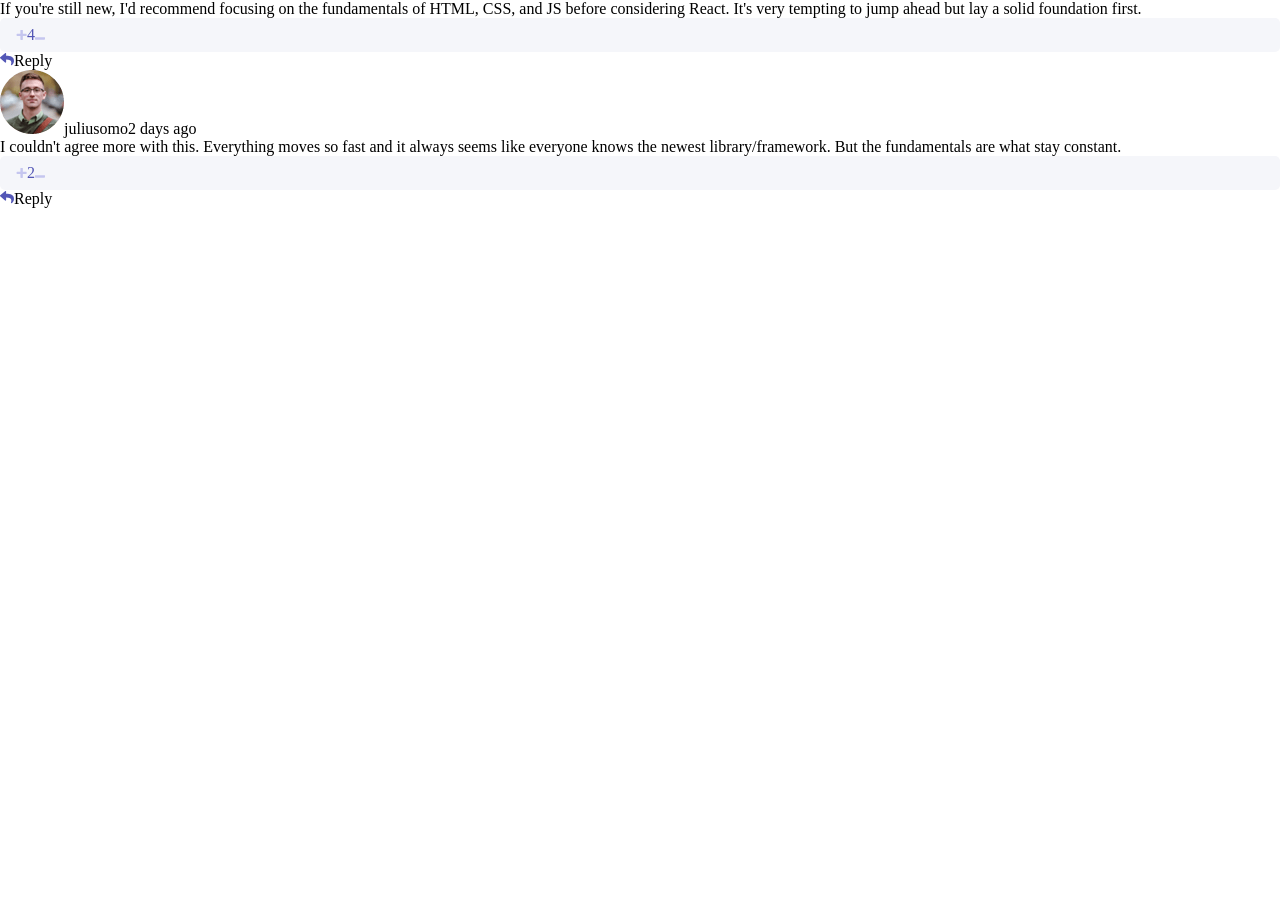
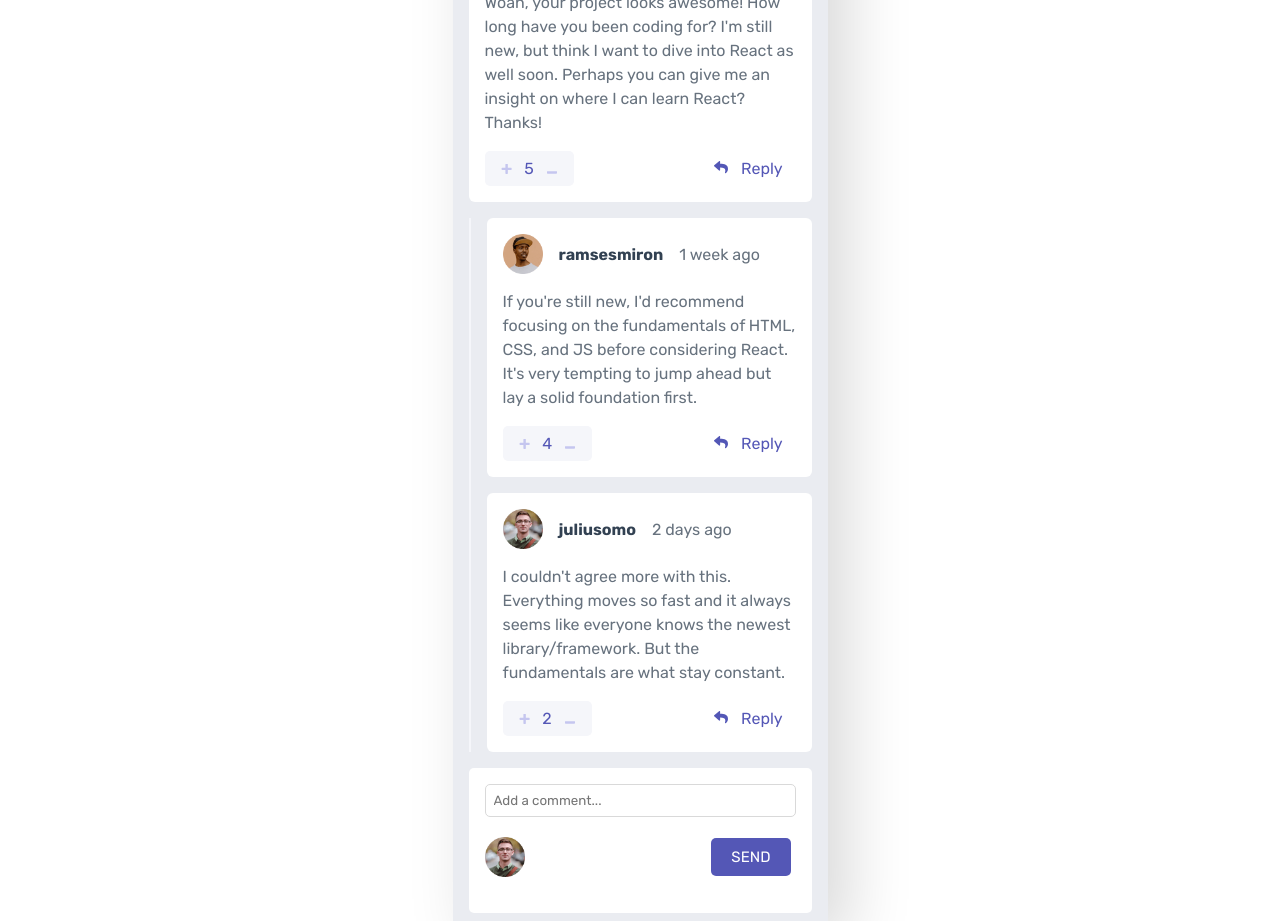
Before and after one commit to IpieA/interactive-comment-app, a React (Create React App) app: page / in a window 1280 px wide. Shown: the part 380-1301 px from the top of the page. Before the commit the page ends 800 px from the top, so only its background shows below. Built offline with nearby package versions, Linux system fonts and the light colour scheme.

Commit message:
Added base styling to app & created AddComment component

```diff
--- a/public/index.html
+++ b/public/index.html
@@ -3,6 +3,9 @@
   <head>
     <meta charset="utf-8" />
     <link rel="icon" href="%PUBLIC_URL%/favicon.ico" />
+    <link rel="preconnect" href="https://fonts.googleapis.com">
+    <link rel="preconnect" href="https://fonts.gstatic.com" crossorigin>
+    <link href="https://fonts.googleapis.com/css2?family=Rubik:wght@400;500;700&display=swap" rel="stylesheet">
     <meta name="viewport" content="width=device-width, initial-scale=1" />
     <meta name="theme-color" content="#000000" />
     <meta
--- a/src/App.js
+++ b/src/App.js
@@ -1,12 +1,14 @@
 import data from "./data.json";
 import Comment from "./components/Comment";
+import AddComment from "./components/AddComment";
 
 function App() {
   return (
-    <div className="App">
+    <div className="app">
       {data.comments.map((comment) => (
         <Comment key={comment.id} comment={comment} />
       ))}
+      <AddComment data={data}/>
     </div>
   );
 }
--- /dev/null
+++ b/src/components/AddComment.js
@@ -0,0 +1,21 @@
+import data from '../data.json'
+import Button from "./Button"
+
+const AddComment = ( {} ) => {
+  return (
+    <div className="add-comment-container">
+        <input
+            type="text"
+            name=""
+            id=""
+            placeholder="Add a comment..."
+        />
+      <div className='send-comment-container'>
+        <img className='user-image' src={data.currentUser.image.png} alt="" />
+        <Button color={"hsl(238, 40%, 52%)"} text={"SEND"}/>
+      </div>
+    </div>
+  )
+}
+
+export default AddComment
--- /dev/null
+++ b/src/components/Button.js
@@ -0,0 +1,13 @@
+const Button = ({ color, text }) => {
+  return (
+    <div>
+        <button
+            style={{ backgroundColor: color}}
+            className="btn">
+            {text}
+      </button>
+    </div>
+  )
+}
+
+export default Button
--- a/src/components/Comment.js
+++ b/src/components/Comment.js
@@ -5,9 +5,9 @@ const Comment = ( {comment} ) => {
 
   const renderReplies = (replies) => {
     return (
-      <ul>
+      <ul className="comment-replies">
         {replies.map((reply) => (
-          <li key={reply.id}>
+          <li className="single-reply" key={reply.id}>
             <Comment comment={reply} />
           </li>
         ))}
@@ -17,26 +17,27 @@ const Comment = ( {comment} ) => {
 
 
   return (
-    <div>
-      <div>
-          <img src={comment.user.image.png} alt="" />
-          <span>{comment.user.username}</span>
-          <span>{comment.createdAt}</span>
+    <>
+    <div className="single-comment">
+      <div className="user-info-container">
+          <img className="user-image" src={comment.user.image.png} alt="" />
+          <span className="username">{comment.user.username}</span>
+          <span className="date-posted">{comment.createdAt}</span>
       </div>
-      <div>
+      <div className="comment-text">
         {comment.content}
       </div>
-      <div>
+      <div className="vote-and-reply-container">
         <Likes voteNumber={comment.score}/>
         <ReplyButton />
       </div>
-      {comment.replies && comment.replies.length > 0 && (
-        <div>
-          <h4>Replies:</h4>
-          {renderReplies(comment.replies)}
-        </div>
-      )}
     </div>
+    {comment.replies && comment.replies.length > 0 && (
+      <div>
+        {renderReplies(comment.replies)}
+      </div>
+    )}
+    </>
   )
 };
 
--- a/src/components/Likes.js
+++ b/src/components/Likes.js
@@ -1,9 +1,9 @@
 const Likes = ( {voteNumber} ) => {
   return (
     <div className="vote-container">
-      <img src={process.env.PUBLIC_URL + "/images/icon-plus.svg"} alt="upvote" />
+      <img className="upvote" src={process.env.PUBLIC_URL + "/images/icon-plus.svg"} alt="upvote" />
       <span className="vote-number">{voteNumber}</span>
-      <img src={process.env.PUBLIC_URL + "/images/icon-minus.svg"} alt="downvote" />
+      <img className="downvote" src={process.env.PUBLIC_URL + "/images/icon-minus.svg"} alt="downvote" />
     </div>
   )
 }
--- a/src/index.css
+++ b/src/index.css
@@ -2,26 +2,131 @@
   margin: 0;
   padding: 0;
   box-sizing: border-box;
+  font-family: 'Rubik', sans-serif;
 }
+
 body {
   -webkit-font-smoothing: antialiased;
   -moz-osx-font-smoothing: grayscale;
+  display: grid;
+  place-items: center;
 }
 
+.app{
+  max-width: 375px;
+  padding: min(8vmin, .5rem) min(8vmin, 1rem);
+  background: hsl(223, 19%, 93%);
+  box-shadow:  20px 20px 60px #d9d9d9,
+                -20px -20px 60px #ffffff;
+}
 
-.comment{
-  border: 1px solid red;
+.user-info-container{
+  display: flex;
+  align-items: center;
 }
+
+.user-image{
+  height: 2.5rem;
+  margin-right: 1rem;
+}
+
+.username{
+  color: hsl(212, 24%, 26%);
+  font-weight: 700;
+  margin-right: 1rem;
+}
+
+.date-posted{
+  color: hsl(211, 10%, 45%);
+}
+
+.single-comment{
+  padding: 1rem;
+  margin: 1rem 0;
+  border-radius: 6px;
+  background: #fff;
+}
+
+.comment-text{
+  padding: 1rem 0;
+  line-height: 1.5;
+  color: hsl(211, 10%, 45%);
+}
+
+.comment-replies{
+  margin: 1rem 0;
+  padding-left: 1rem;
+  border-left: 2px solid hsl(228, 33%, 97%);
+  list-style: none;
+}
+
+.single-reply{
+  background: hsl(223, 19%, 93%);
+}
+
+.vote-and-reply-container{
+  display: flex;
+  justify-content: space-between;
+  align-items: center;
+}
+
+/* .upvote,
+.downvote,
+.vote-number{
+  display: block;
+} */
+
 .vote-container{
   background: hsl(228, 33%, 97%);
   padding: min(2.5vmin, 0.5rem) min(5vmin, 1rem);;
   border-radius: 5px;
 }
-.upvote,
-.downvote{
-  color: hsl(239, 57%, 85%);
+
+.vote-number,
+.reply-cta{
+  color: hsl(238, 40%, 52%);
+  margin: 0 0.8rem;
 }
-.vote-number,
-.reply{
-  color: hsl(238, 40%, 52%);
+
+.btn {
+  display: inline-block;
+  background: #000;
+  color: #fff;
+  border: none;
+  padding: 10px 20px;
+  margin: 5px;
+  border-radius: 5px;
+  cursor: pointer;
+  text-decoration: none;
+  font-size: 15px;
+  font-family: inherit;
 }
+
+.btn:focus {
+  outline: none;
+}
+
+.btn:active {
+  transform: scale(0.98);
+}
+
+.add-comment-container{
+  background: #fff;
+  padding: 1rem;
+  border-radius: 5px;
+}
+
+.add-comment-container input[type="text"] {
+  width: 100%;
+  padding: 0.5rem;
+  border: 1px solid #d9d9d9;
+  border-radius: 5px;
+  background: none;
+}
+
+.send-comment-container{
+  display: flex;
+  justify-content: space-between;
+  align-items: center;
+  padding: 1rem 0;
+}
```
